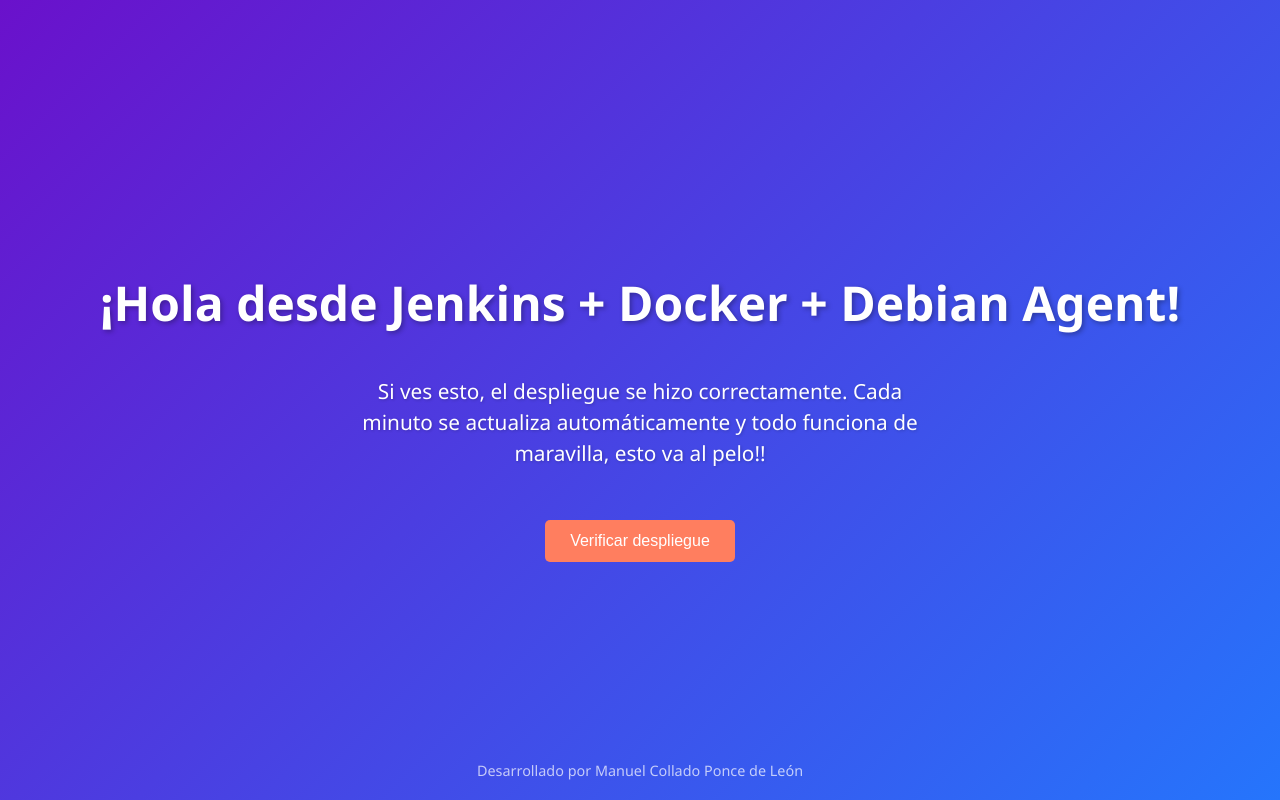
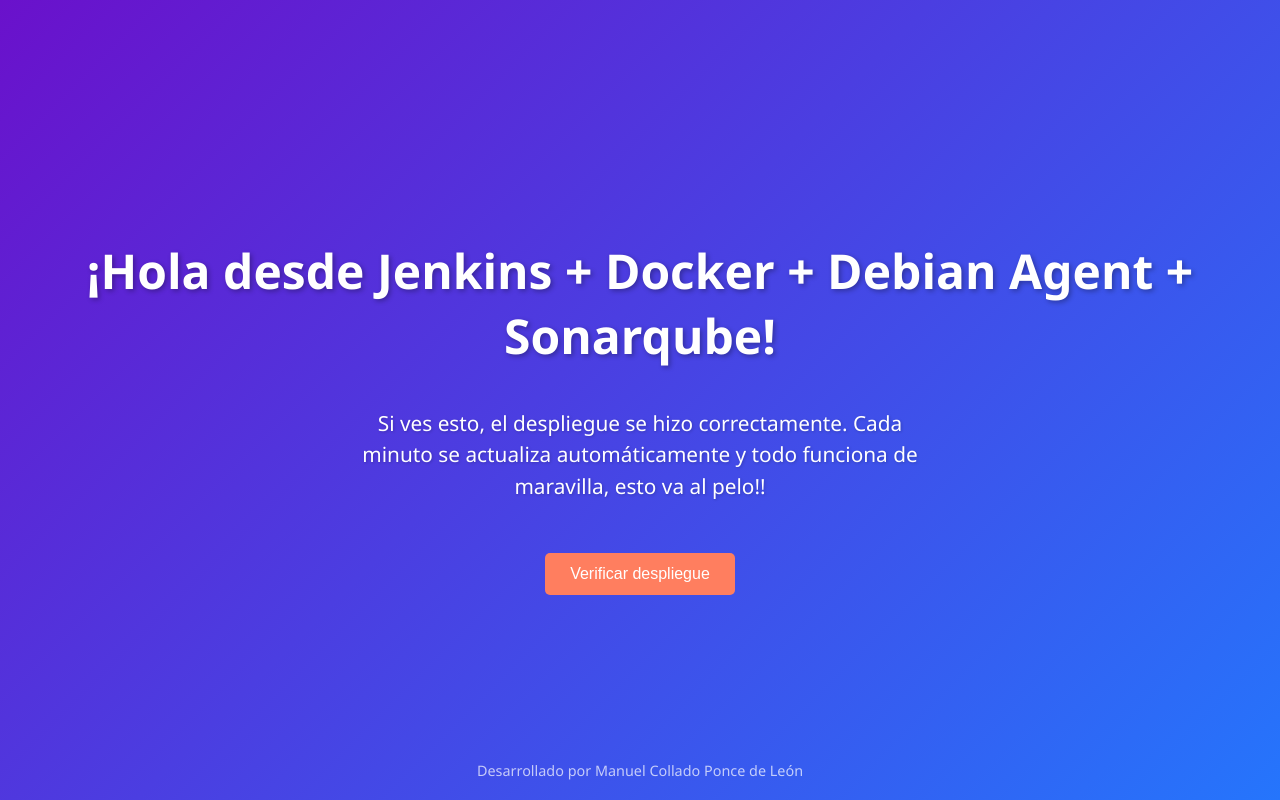
Before and after one commit to mcollado-dev/mi-primer-pipeline, a plain HTML site: page index.html in a window 1280 px wide. Drawn offline with Linux system fonts and the light colour scheme.

Commit message:
Update index.html

```diff
--- a/index.html
+++ b/index.html
@@ -56,7 +56,7 @@
   </style>
 </head>
 <body>
-  <h1>¡Hola desde Jenkins + Docker + Debian Agent!</h1>
+  <h1>¡Hola desde Jenkins + Docker + Debian Agent + Sonarqube!</h1>
   <p>Si ves esto, el despliegue se hizo correctamente. Cada minuto se actualiza automáticamente y todo funciona de maravilla, esto va al pelo!!</p>
   <button onclick="alert('¡Tu despliegue es un éxito!')">Verificar despliegue</button>
   <div class="footer">Desarrollado por Manuel Collado Ponce de León</div>
```
